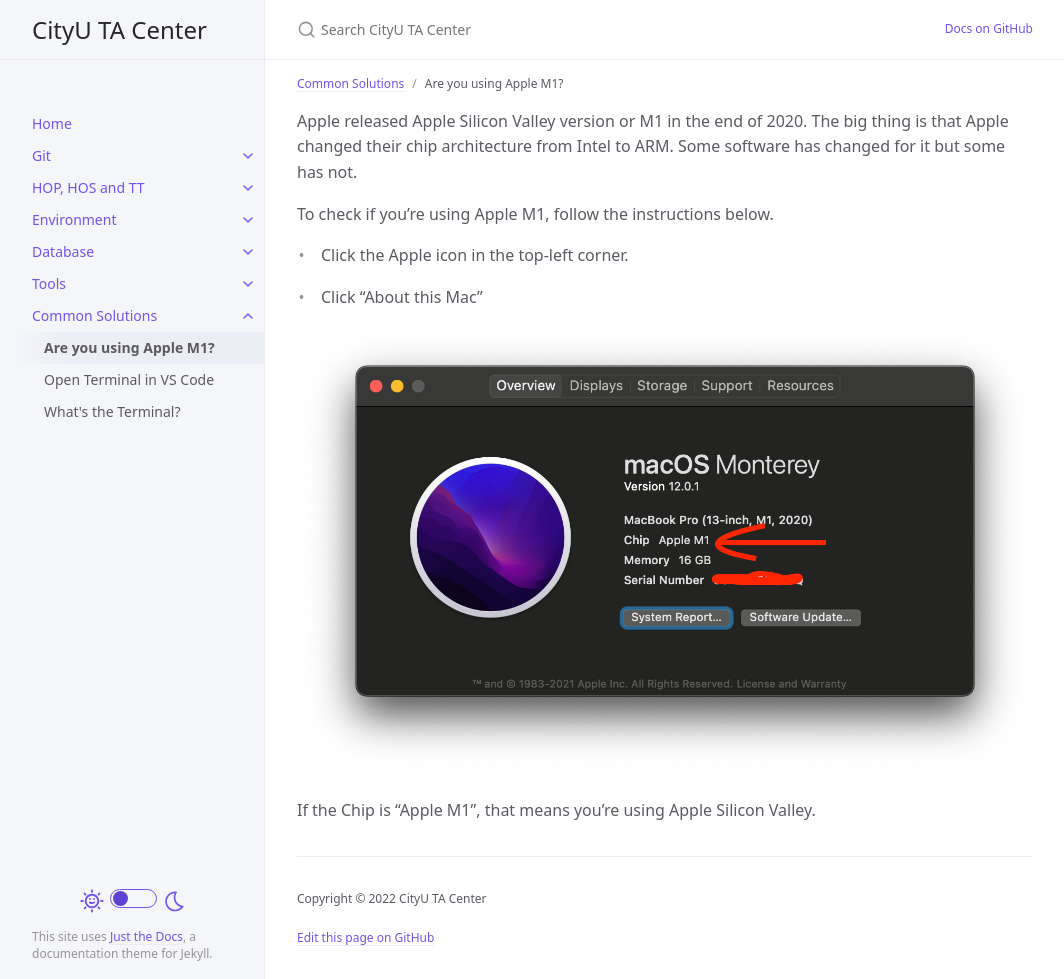
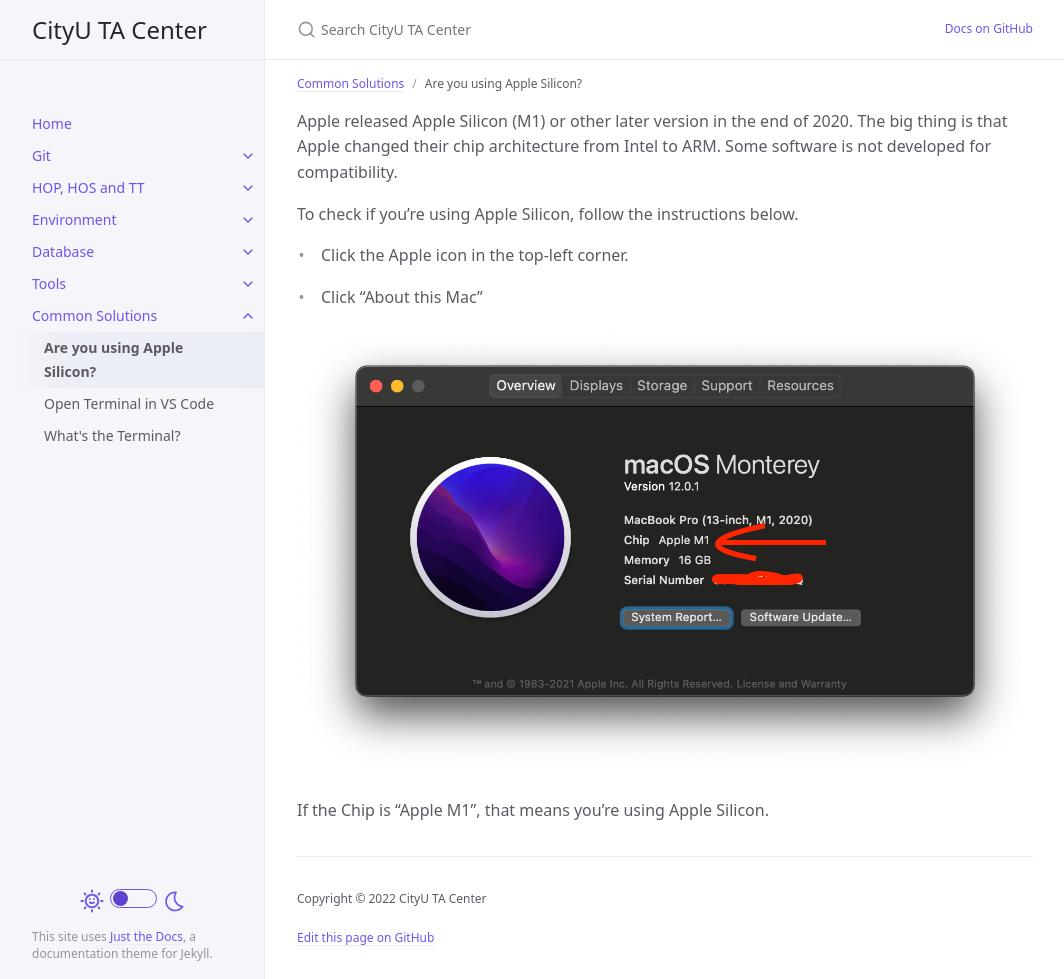
Before and after one commit to thomasthaddeus/cityuseattle.github.io, a Jekyll site: the page built from docs/common/applem1.md, in a window 1280 px wide and 979 px high. Shown: the whole window, without its empty margins (107-1171 px from the left). Built offline with Jekyll 4.4.1, drawn with Linux system fonts in a browser that asks for light colours.

Commit message:
Update applem1.md

```diff
--- a/docs/common/applem1.md
+++ b/docs/common/applem1.md
@@ -1,13 +1,13 @@
 ---
 layout: default
-title: Are you using Apple M1?
+title: Are you using Apple Silicon?
 parent: Common Solutions
 ---
 
-Apple released Apple Silicon Valley version or M1 in the end of 2020. The big thing is that Apple changed their chip architecture from Intel to ARM. Some software has changed for it but some has not.
+Apple released Apple Silicon (M1) or other later version in the end of 2020. The big thing is that Apple changed their chip architecture from Intel to ARM. Some software is not developed for compatibility.
 
 
-To check if you're using Apple M1, follow the instructions below.
+To check if you're using Apple Silicon, follow the instructions below.
 
 - Click the Apple icon in the top-left corner.
 
@@ -16,4 +16,4 @@ To check if you're using Apple M1, follow the instructions below.
 ![](/assets/images/apple/applem1.png)
 
 
-If the Chip is "Apple M1", that means you're using Apple Silicon Valley.
+If the Chip is "Apple M1", that means you're using Apple Silicon.
```
